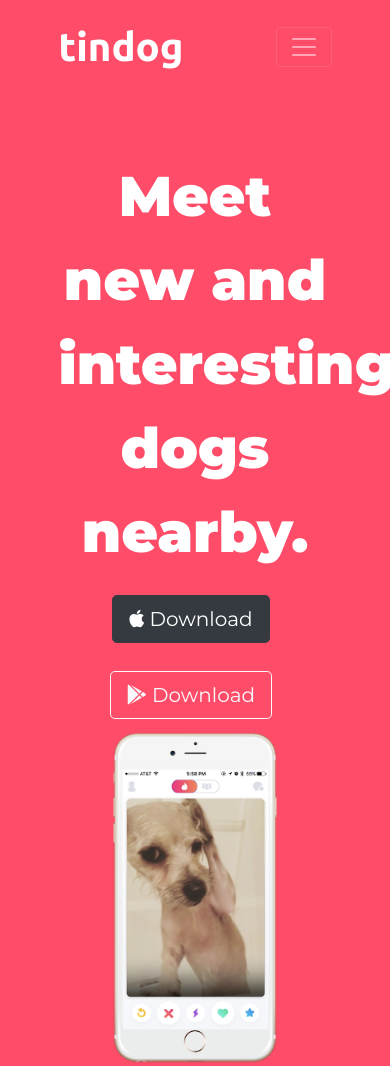
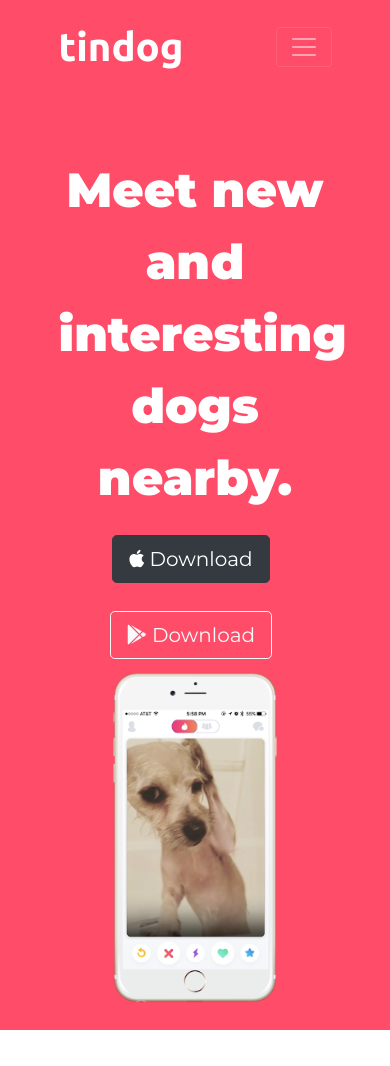
Before and after one commit to Slimake/Tindog, a plain HTML site: page index.html in a window 390 px wide. Shown: the top 1066 px of the page. Drawn offline with nearby package versions, Linux system fonts and the light colour scheme.

Commit message:
Update styles.css

```diff
--- a/css/styles.css
+++ b/css/styles.css
@@ -179,3 +179,9 @@ p {
 		transform: rotate(0);
 	}
 }
+
+@media (max-width: 480px) {
+	.big-heading {
+		font-size: 3rem;
+	}
+}
```
